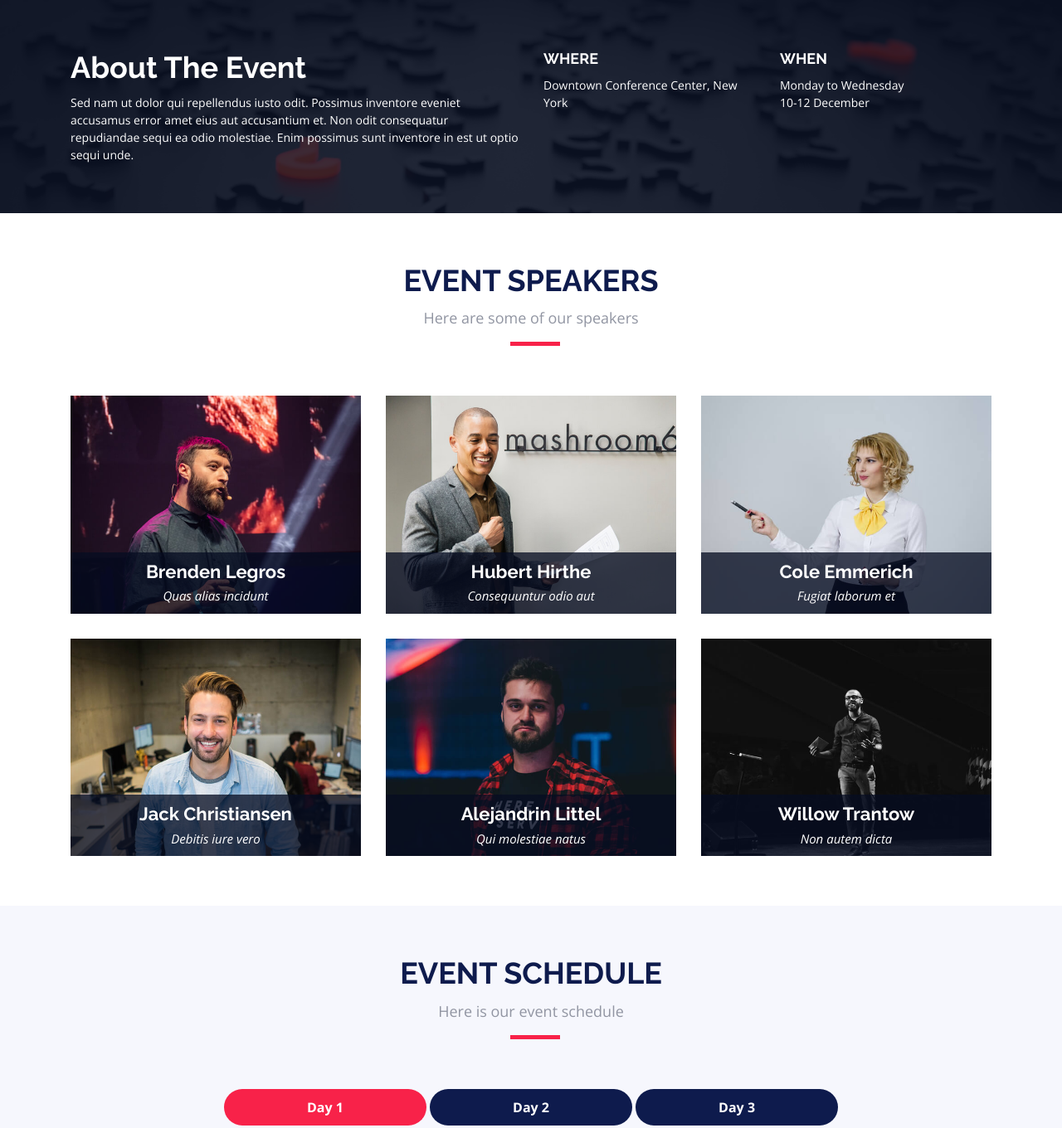
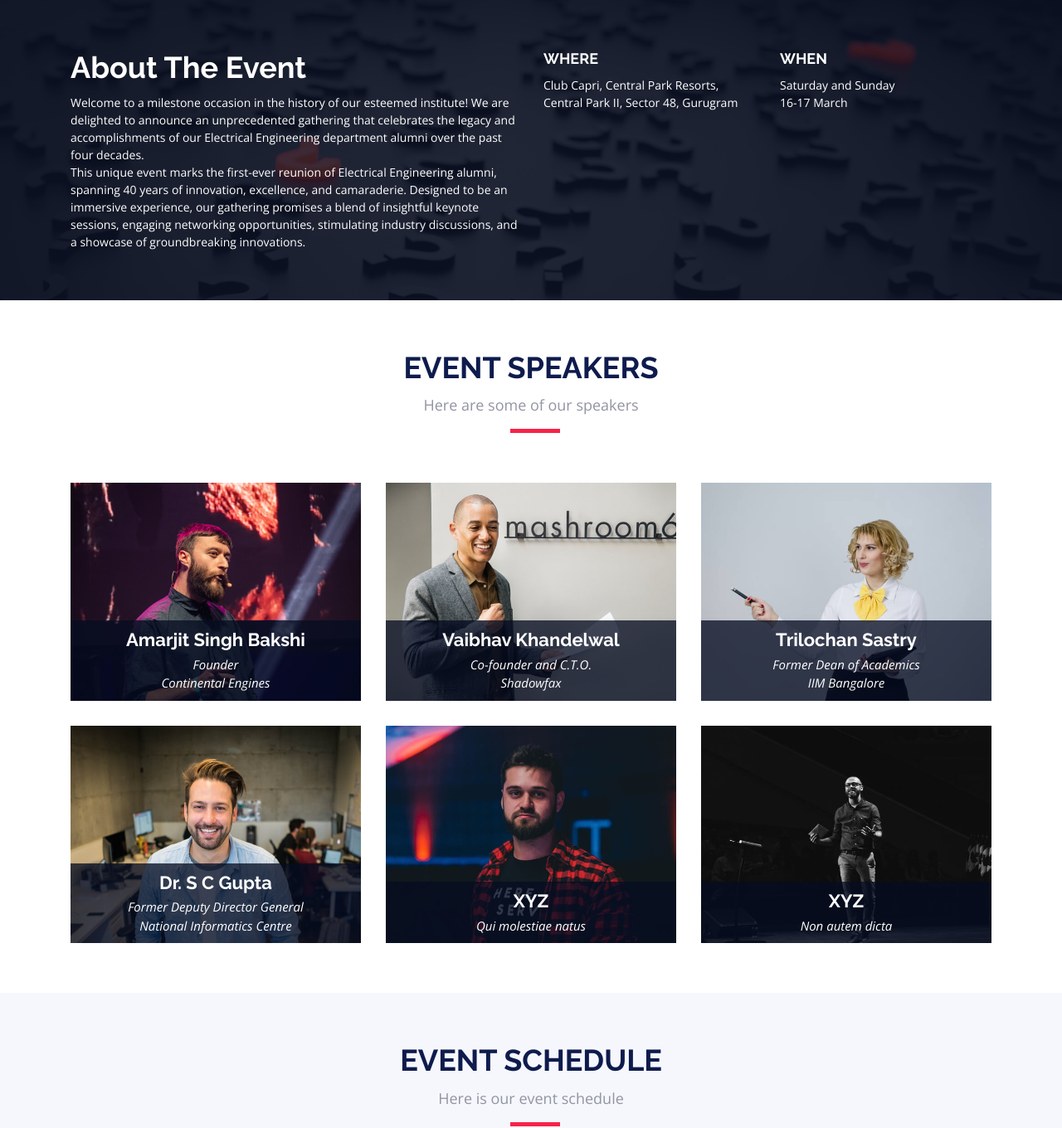
Before and after one commit to EES-IITD/EES-IITD.github.io, a plain HTML site: page index.html in a window 1280 px wide. Shown: the part 800-2160 px from the top of the page at 83% size. Drawn offline with nearby package versions, Linux system fonts and the light colour scheme.

Commit message:
Update index.html
updated speaker names ,venue ,some pictures , embedded map

```diff
--- a/index.html
+++ b/index.html
@@ -71,10 +71,10 @@
   ============================-->
   <section id="intro">
     <div class="intro-container wow fadeIn">
-      <h1 class="mb-4 pb-0">The Annual<br><span>Marketing</span> Conference</h1>
-      <p class="mb-4 pb-0">10-12 December, Downtown Conference Center, New York</p>
-      <a href="https://www.youtube.com/watch?v=jDDaplaOz7Q" class="venobox play-btn mb-4" data-vbtype="video"
-        data-autoplay="true"></a>
+      <h1 class="mb-4 pb-0">EE<br><span>Conclave</span></h1>
+      <p class="mb-4 pb-0">16-17 March, Club Capri, Gurugram</p>
+      <!-- <a href="https://www.youtube.com/watch?v=jDDaplaOz7Q" class="venobox play-btn mb-4" data-vbtype="video"
+        data-autoplay="true"></a> -->
       <a href="#about" class="about-btn scrollto">About The Event</a>
     </div>
   </section>
@@ -89,17 +89,20 @@
         <div class="row">
           <div class="col-lg-6">
             <h2>About The Event</h2>
-            <p>Sed nam ut dolor qui repellendus iusto odit. Possimus inventore eveniet accusamus error amet eius aut
-              accusantium et. Non odit consequatur repudiandae sequi ea odio molestiae. Enim possimus sunt inventore in
-              est ut optio sequi unde.</p>
+            <p>Welcome to a milestone occasion in the history of our esteemed institute! We are delighted to announce an unprecedented gathering that celebrates the legacy and accomplishments of our Electrical Engineering department alumni over the past four decades.<br>
+
+              This unique event marks the first-ever reunion of Electrical Engineering alumni, spanning 40 years of innovation, excellence, and camaraderie. Designed to be an immersive experience, our gathering promises a blend of insightful keynote sessions, engaging networking opportunities, stimulating industry discussions, and a showcase of groundbreaking innovations.
+
+              </p>
           </div>
           <div class="col-lg-3">
             <h3>Where</h3>
-            <p>Downtown Conference Center, New York</p>
+            <p>Club Capri, Central Park Resorts,
+              Central Park II, Sector 48, Gurugram</p>
           </div>
           <div class="col-lg-3">
             <h3>When</h3>
-            <p>Monday to Wednesday<br>10-12 December</p>
+            <p>Saturday and Sunday<br>16-17 March</p>
           </div>
         </div>
       </div>
@@ -120,8 +123,9 @@
             <div class="speaker">
               <img src="img/speakers/1.jpg" alt="Speaker 1" class="img-fluid">
               <div class="details">
-                <h3><a href="speaker-details.html">Brenden Legros</a></h3>
-                <p>Quas alias incidunt</p>
+                <h3><a href="speaker-details.html">Amarjit Singh Bakshi</a></h3>
+                <p>Founder<br>
+                  Continental Engines</p>
                 <div class="social">
                   <a href=""><i class="fa fa-twitter"></i></a>
                   <a href=""><i class="fa fa-facebook"></i></a>
@@ -135,8 +139,9 @@
             <div class="speaker">
               <img src="img/speakers/2.jpg" alt="Speaker 2" class="img-fluid">
               <div class="details">
-                <h3><a href="speaker-details.html">Hubert Hirthe</a></h3>
-                <p>Consequuntur odio aut</p>
+                <h3><a href="speaker-details.html">Vaibhav Khandelwal</a></h3>
+                <p>Co-founder and C.T.O.<br>
+                  Shadowfax</p>
                 <div class="social">
                   <a href=""><i class="fa fa-twitter"></i></a>
                   <a href=""><i class="fa fa-facebook"></i></a>
@@ -150,8 +155,9 @@
             <div class="speaker">
               <img src="img/speakers/3.jpg" alt="Speaker 3" class="img-fluid">
               <div class="details">
-                <h3><a href="speaker-details.html">Cole Emmerich</a></h3>
-                <p>Fugiat laborum et</p>
+                <h3><a href="speaker-details.html">Trilochan Sastry</a></h3>
+                <p>Former Dean of Academics<br>
+                  IIM Bangalore</p>
                 <div class="social">
                   <a href=""><i class="fa fa-twitter"></i></a>
                   <a href=""><i class="fa fa-facebook"></i></a>
@@ -165,8 +171,9 @@
             <div class="speaker">
               <img src="img/speakers/4.jpg" alt="Speaker 4" class="img-fluid">
               <div class="details">
-                <h3><a href="speaker-details.html">Jack Christiansen</a></h3>
-                <p>Debitis iure vero</p>
+                <h3><a href="speaker-details.html">Dr. S C Gupta</a></h3>
+                <p>Former Deputy Director General<br>
+                  National Informatics Centre</p>
                 <div class="social">
                   <a href=""><i class="fa fa-twitter"></i></a>
                   <a href=""><i class="fa fa-facebook"></i></a>
@@ -180,7 +187,7 @@
             <div class="speaker">
               <img src="img/speakers/5.jpg" alt="Speaker 5" class="img-fluid">
               <div class="details">
-                <h3><a href="speaker-details.html">Alejandrin Littel</a></h3>
+                <h3><a href="speaker-details.html">XYZ</a></h3>
                 <p>Qui molestiae natus</p>
                 <div class="social">
                   <a href=""><i class="fa fa-twitter"></i></a>
@@ -195,7 +202,7 @@
             <div class="speaker">
               <img src="img/speakers/6.jpg" alt="Speaker 6" class="img-fluid">
               <div class="details">
-                <h3><a href="speaker-details.html">Willow Trantow</a></h3>
+                <h3><a href="speaker-details.html">XYZ</a></h3>
                 <p>Non autem dicta</p>
                 <div class="social">
                   <a href=""><i class="fa fa-twitter"></i></a>
@@ -228,9 +235,9 @@
           <li class="nav-item">
             <a class="nav-link" href="#day-2" role="tab" data-toggle="tab">Day 2</a>
           </li>
-          <li class="nav-item">
+          <!-- <li class="nav-item">
             <a class="nav-link" href="#day-3" role="tab" data-toggle="tab">Day 3</a>
-          </li>
+          </li> -->
         </ul>
 
         <h3 class="sub-heading">Voluptatem nulla veniam soluta et corrupti consequatur neque eveniet officia. Eius
@@ -390,7 +397,7 @@
           </div>
           <!-- End Schdule Day 2 -->
 
-          <!-- Schdule Day 3 -->
+          <!-- Schdule Day 3
           <div role="tabpanel" class="col-lg-9  tab-pane fade" id="day-3">
 
             <div class="row schedule-item">
@@ -460,7 +467,7 @@
             </div>
 
           </div>
-          <!-- End Schdule Day 2 -->
+          End Schdule Day 2 -->
 
         </div>
 
@@ -482,13 +489,13 @@
 
         <div class="row no-gutters">
           <div class="col-lg-6 venue-map">
-            <iframe src="https://www.google.com/maps/embed?pb=!1m14!1m8!1m3!1d12097.433213460943!2d-74.0062269!3d40.7101282!3m2!1i1024!2i768!4f13.1!3m3!1m2!1s0x0%3A0xb89d1fe6bc499443!2sDowntown+Conference+Center!5e0!3m2!1smk!2sbg!4v1539943755621" frameborder="0" style="border:0" allowfullscreen></iframe>
+            <iframe src="https://www.google.com/maps/embed?pb=!1m18!1m12!1m3!1d5048.864053304511!2d77.03112860343218!3d28.42668812568661!2m3!1f0!2f0!3f0!3m2!1i1024!2i768!4f13.1!3m3!1m2!1s0x390d195b82005131%3A0xd957c0f34b8b3059!2sClub%20Capri!5e0!3m2!1sen!2sin!4v1708715178392!5m2!1sen!2sin" frameborder="0" style="border:0" allowfullscreen></iframe>
           </div>
 
           <div class="col-lg-6 venue-info">
             <div class="row justify-content-center">
               <div class="col-11 col-lg-8">
-                <h3>Downtown Conference Center, New York</h3>
+                <h3>Club Capri, Central Park Resorts, Gurugram</h3>
                 <p>Iste nobis eum sapiente sunt enim dolores labore accusantium autem. Cumque beatae ipsam. Est quae sit qui voluptatem corporis velit. Qui maxime accusamus possimus. Consequatur sequi et ea suscipit enim nesciunt quia velit.</p>
               </div>
             </div>
```
